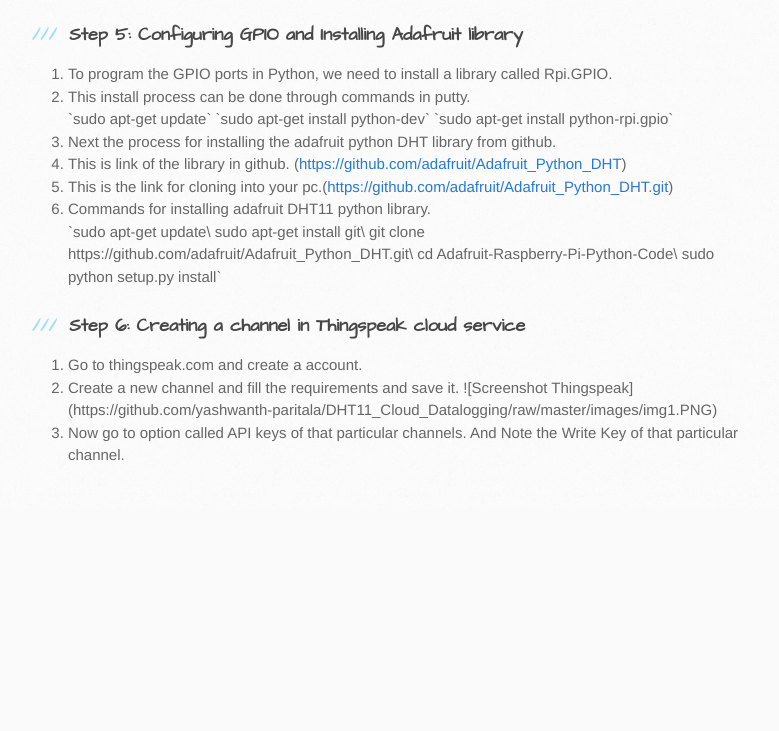
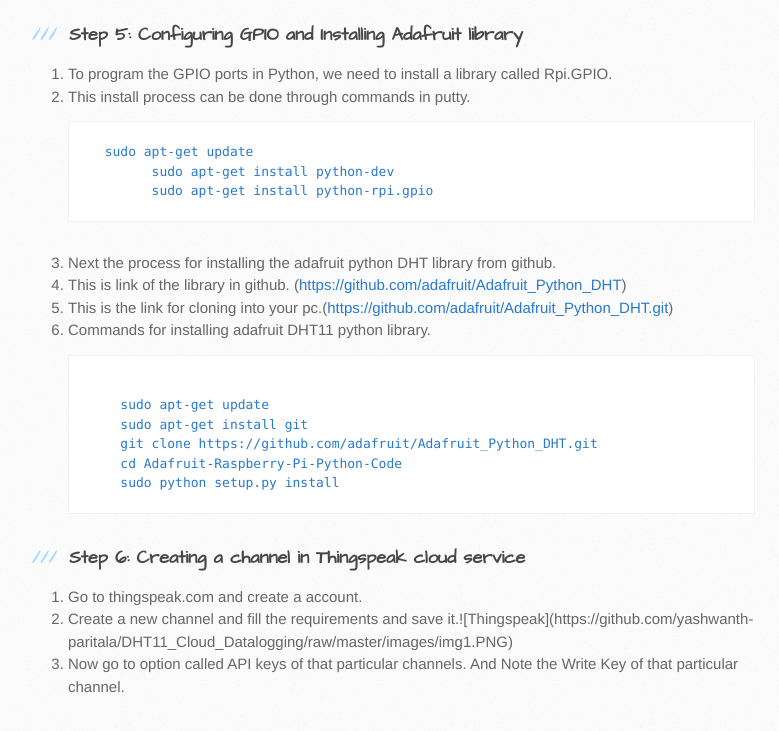
Before and after one commit to yashwanth-paritala/DHT11_Cloud_Datalogging, a plain HTML site: page index.html in a window 1280 px wide. Shown: the part 3803-4534 px from the top of the page, without its empty margins (105-884 px from the left). Before the commit the page ends 4312 px from the top, so only its background shows below. Drawn offline with Linux system fonts and the light colour scheme.

```diff
--- a/index.html
+++ b/index.html
@@ -120,8 +120,7 @@
     <li>Open the folder unzipped and double click wnetwatcher.exe</li>
     <li>This application will list the ip addresses of the devices on same network. Here you can identify your  Raspberry Pi ip address.</li>
     <li>If you can’t find Press “F9” or Go to “options” and select “Advanced options”.Choose your wireless network adapter.
-
-    ![Network Adapter](https://github.com/yashwanth-paritala/DHT11_Cloud_Datalogging/raw/master/images/img.PNG)</li>
+![Network Adapter](https://github.com/yashwanth-paritala/DHT11_Cloud_Datalogging/raw/master/images/img.PNG)</li>
     <li>Start scan again. Note the ip address of Raspberry Pi.</li>
 
 </ol>
@@ -141,7 +140,7 @@
 
 <ol>
 
-    <li>Connect pi to your laptop. Start an application putty. It can be downloaded from here. <a href="http://www.chiark.greenend.org.uk/~sgtatham/putty/download.html"> CLICK HERE</a> </li>
+    <li>Connect pi to your laptop. Start an application putty. It can be downloaded from here. <a href="http://www.chiark.greenend.org.uk/~sgtatham/putty/download.html"> CLICK HERE </a> </li>
     <li>In the host name, write the ip address noted in step 2 or assigned in step 3. Don’t change port number. </li>
     <li>Click ‘Open’. A terminal will open and a message will be displayed. Click on ‘Yes’. If there is an error message ‘Connection Refused’, wait for 1 minute more and try again. If there is an error message ‘No route to host’, the problem is with your ip address. Check it again. </li>
     <li>After connecting to the terminal, it will ask for login name. Enter ‘pi’ as login id and ‘raspberry’ as your password. This is set by default. </li>
@@ -154,21 +153,22 @@
 <ol>
     <li>To program the GPIO ports in Python, we need to install a library called Rpi.GPIO.</li>
     <li>This install process can be done through commands in putty.</li>
-
-    `sudo apt-get update`
-    `sudo apt-get install python-dev`
-    `sudo apt-get install python-rpi.gpio`
-
+<pre>
+  <code>sudo apt-get update
+        sudo apt-get install python-dev
+        sudo apt-get install python-rpi.gpio</code>
+</pre>
     <li>Next the process for installing the adafruit python DHT library from github.</li>
     <li>This is link of the library in github. (<a href="https://github.com/adafruit/Adafruit_Python_DHT">https://github.com/adafruit/Adafruit_Python_DHT</a>)</li>
-    <li>This is the link for cloning into your pc.(<a href="">https://github.com/adafruit/Adafruit_Python_DHT.git</a>)</li>
+    <li>This is the link for cloning into your pc.(<a href="https://github.com/adafruit/Adafruit_Python_DHT.git">https://github.com/adafruit/Adafruit_Python_DHT.git</a>)</li>
     <li>Commands for installing adafruit DHT11 python library.</li>
-
-    `sudo apt-get update\
-    sudo apt-get install git\
-    git clone https://github.com/adafruit/Adafruit_Python_DHT.git\
-    cd Adafruit-Raspberry-Pi-Python-Code\
-    sudo python setup.py install`
+<pre><code>
+    sudo apt-get update
+    sudo apt-get install git
+    git clone https://github.com/adafruit/Adafruit_Python_DHT.git
+    cd Adafruit-Raspberry-Pi-Python-Code
+    sudo python setup.py install
+</code></pre>
 </ol>
 
 <h3>
@@ -176,8 +176,7 @@
 
 <ol>
     <li>Go to thingspeak.com and create a account.</li>
-    <li>Create a new channel and fill the requirements and save it.
-    ![Screenshot Thingspeak](https://github.com/yashwanth-paritala/DHT11_Cloud_Datalogging/raw/master/images/img1.PNG)</li>
+    <li>Create a new channel and fill the requirements and save it.![Thingspeak](https://github.com/yashwanth-paritala/DHT11_Cloud_Datalogging/raw/master/images/img1.PNG)</li>
     <li>Now go to option called API keys of that particular channels. And Note the Write Key of that particular channel.</li>
 </ol>
         </section>
```
Also changed, not shown: params.json (+1 -1 lines).
